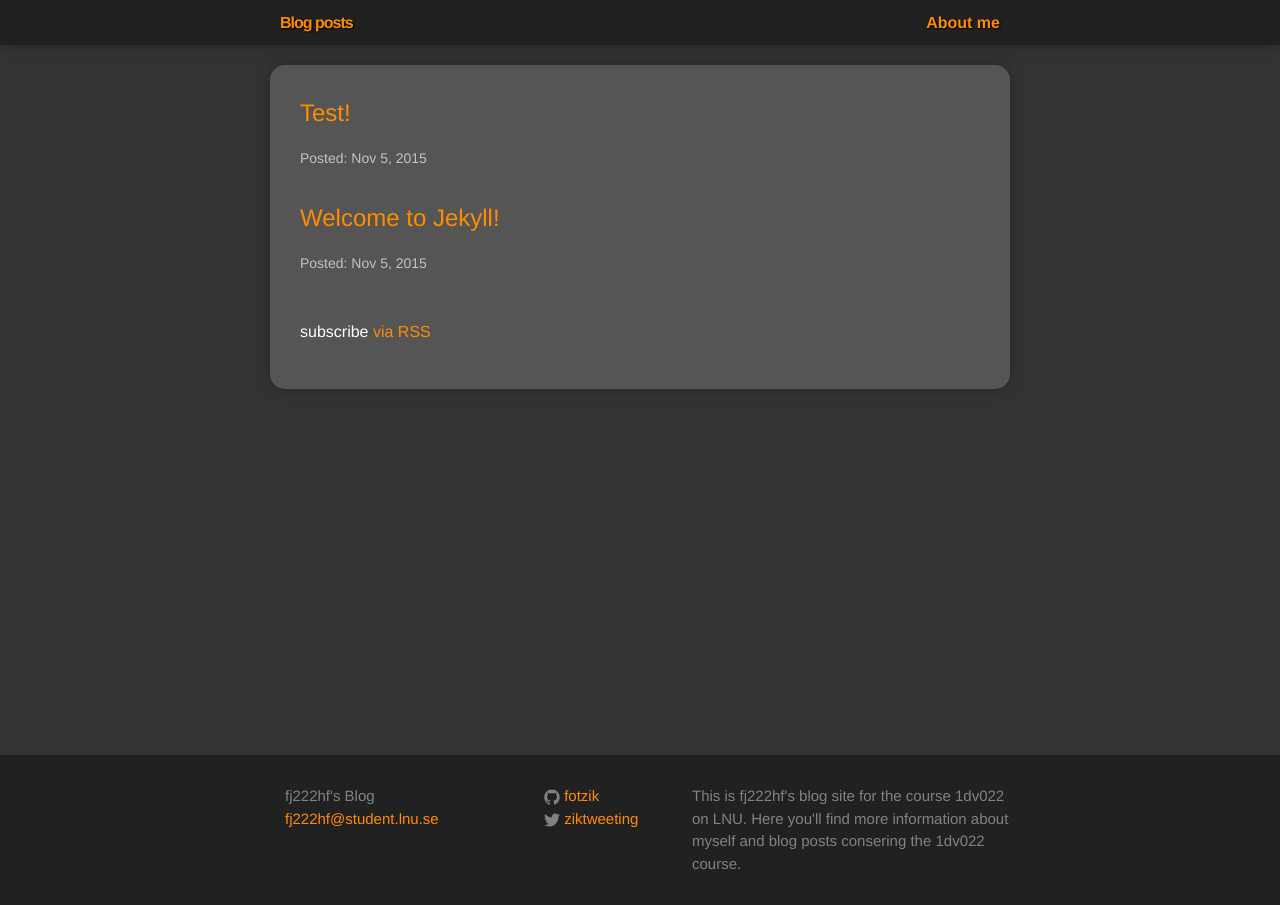
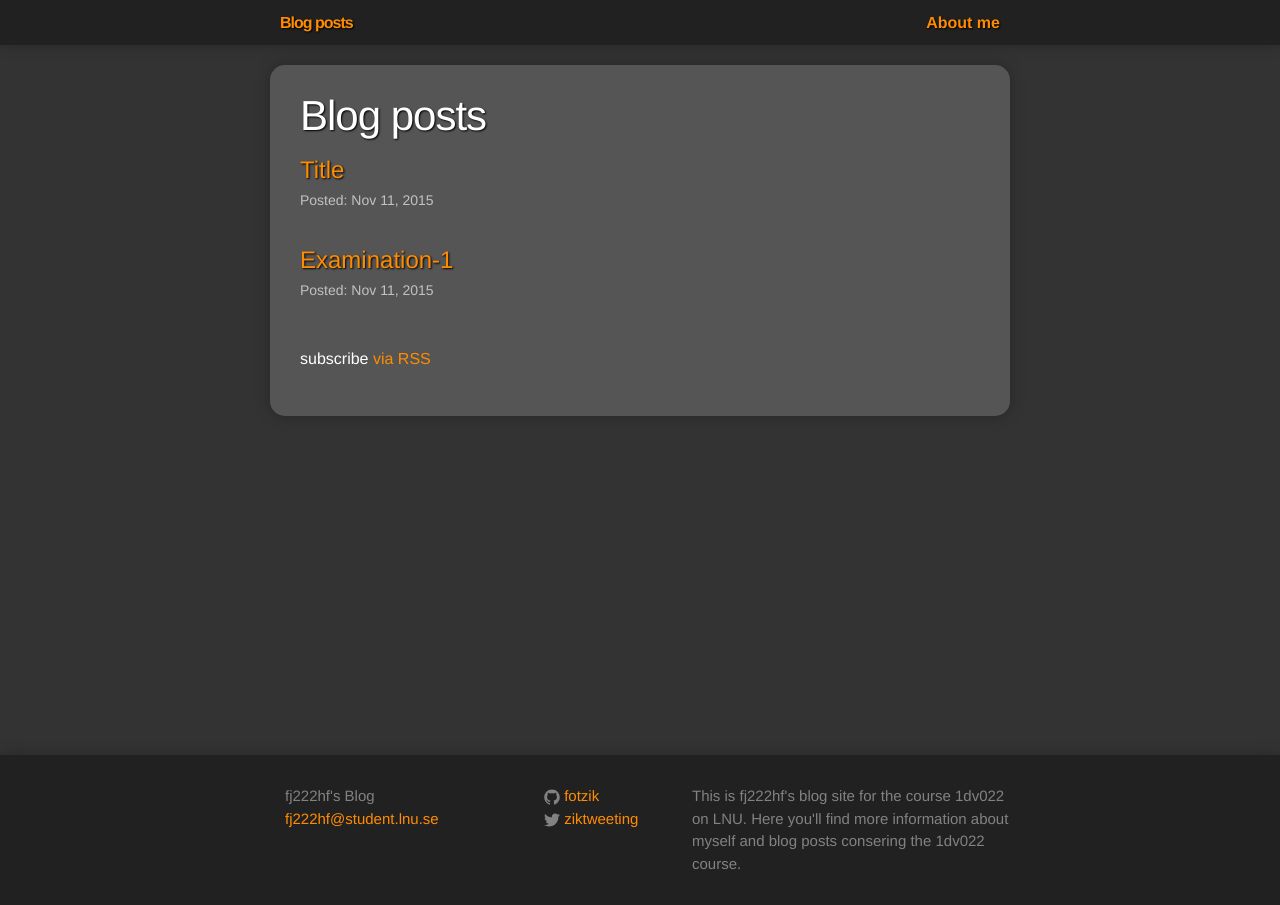
Before and after one commit to FotZik/fotzik.github.io, a Jekyll site: the page built from index.html, in a window 1280 px wide. Built offline with Jekyll 4.4.1, drawn with Linux system fonts in a browser that asks for light colours.

Commit message:
added humans.txt robots.txt and started working on the first post. I also edited the styling for the posts

```diff
--- a/_sass/_base.scss
+++ b/_sass/_base.scss
@@ -93,11 +93,6 @@
 
     &:visited {
         color: darken($brand-color, 15%);
-    }
-
-    &:hover {
-        color: $text-color;
-        text-decoration: none;
     }
 }
 
--- a/_sass/_layout.scss
+++ b/_sass/_layout.scss
@@ -90,7 +90,7 @@
 
         .page-link {
             display: block;
-            padding: 5px 10px;
+            padding: 5px;
         }
     }
 }
@@ -107,6 +107,9 @@
  */
 .site-footer {
     padding: $spacing-unit 0;
+    -webkit-box-shadow: 0 0 15px 0 rgba(0, 0, 0, 0.25);
+    -moz-box-shadow:    0 0 15px 0 rgba(0, 0, 0, 0.25);
+    box-shadow:         0 0 15px 0 rgba(0, 0, 0, 0.25);
 }
 
 .footer-wrapper {
@@ -209,6 +212,7 @@
 
     > li {
         padding-bottom: $spacing-unit;
+
     }
 }
 
@@ -220,6 +224,7 @@
 .post-link {
     display: block;
     font-size: 24px;
+    text-shadow: 1px 1px 2px rgba(0, 0, 0, 1);
 }
 
 
@@ -227,10 +232,6 @@
 /**
  * Posts
  */
-.post-header {
-    padding-bottom: $spacing-unit;
-}
-
 .post-title {
     font-size: 42px;
     letter-spacing: -1px;
@@ -243,10 +244,10 @@
 }
 
 .post-content {
-    padding-bottom: $spacing-unit;
 
     h2 {
         font-size: 32px;
+        text-shadow: 1px 1px 2px rgba(0, 0, 0, 1);
 
         @include media-query($on-laptop) {
             font-size: 28px;
@@ -255,14 +256,17 @@
 
     h3 {
         font-size: 26px;
+        text-shadow: 1px 1px 2px rgba(0, 0, 0, 1);
 
         @include media-query($on-laptop) {
             font-size: 22px;
+
         }
     }
 
     h4 {
         font-size: 20px;
+        text-shadow: 1px 1px 2px rgba(0, 0, 0, 1);
 
         @include media-query($on-laptop) {
             font-size: 18px;
--- a/css/main.scss
+++ b/css/main.scss
@@ -2,8 +2,6 @@
 # Only the main Sass file needs front matter (the dashes are enough)
 ---
 @charset "utf-8";
-
-
 
 // Our variables
 $base-font-family: Helvetica, Arial, sans-serif;
--- a/index.html
+++ b/index.html
@@ -3,13 +3,12 @@
 ---
 
 <div class="home">
+    <h1 class="post-title">Blog posts</h1>
   <ul class="post-list">
     {% for post in site.posts %}
       <li>
-        <h2>
           <a class="post-link" href="{{ post.url | prepend: site.baseurl }}">{{ post.title }}</a>
-        </h2>
-        <span class="post-meta">Posted: {{ post.date | date: "%b %-d, %Y" }}</span>
+          <span class="post-meta">Posted: {{ post.date | date: "%b %-d, %Y" }}</span>
       </li>
     {% endfor %}
   </ul>
--- /dev/null
+++ b/robots.txt
@@ -0,0 +1,2 @@
+User-agent: *
+Disallow: /
```
Also changed, not shown: _layouts/post.html (+1 -20 lines), _posts/2015-11-05-welcome-to-jekyll.markdown (deleted, +0 -27 lines), _posts/2015-11-11-examination-1.md (added, +38 -0 lines), _posts/2015-11-11-test.markdown (deleted, +0 -27 lines), _posts/2015-11-11-test.md (added, +10 -0 lines), humans.txt (added).
